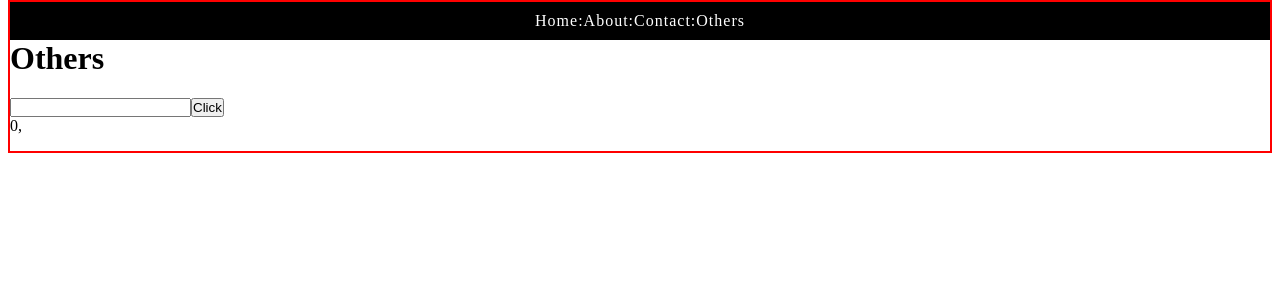
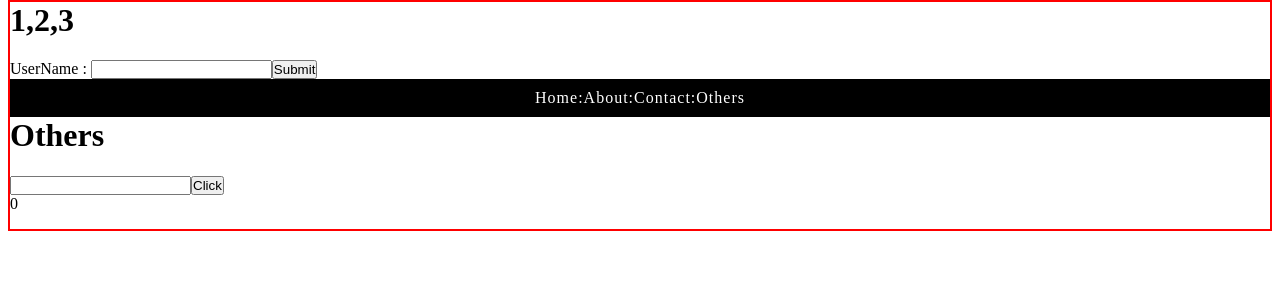
Before and after one commit to Sadaan-Siddique/Practice, a React (Create React App) app: page /others in a window 1280 px wide. Shown: the top 300 px of the page. Built offline with nearby package versions, Linux system fonts and the light colour scheme.

Commit message:
UseState_UseEffect

```diff
--- a/src/Product.jsx
+++ b/src/Product.jsx
@@ -8,6 +8,7 @@ function Product() {
     var b;
     function inptfunc(e){
       setInpt(e.target.value);
+      console.log(inpt);
     }
     function btn(){
     setArr([...arr,inpt]);
@@ -31,7 +32,7 @@ function Product() {
     // HTML
     return(
       <>
-      <h1>{arr}</h1>
+      <h1>{arr+inpt}</h1>
       UserName :    <input type="text" onChange={inptfunc}/>
       <button onClick={btn}>Submit</button>
       </>
--- a/src/components/Others.jsx
+++ b/src/components/Others.jsx
@@ -1,21 +1,27 @@
-import React from 'react'
+import React, { useEffect } from 'react'
 import { Link } from "react-router-dom";
 import { UseEffect, useState } from 'react';
+import Product from '../Product';
 function Others() {
     // React Hooks
     const [icon, setIcon] = useState(0)
-    const [inptValue , setInptValue] = useState("");
-    const [arr , setArr] = useState([]);
+    const [inpt, setInpt] = useState('');
+    const [arr, setArr] = useState([]);
     // JS
     function inptfunc(e){
-        setInptValue(e.targetvalue);
+        setInpt(e.target.value);
+        setArr([inpt])
+      }
+    function newfunc(){
+      console.log(arr);
+    }
+    //   UseEffect
+      useEffect(newfunc,[icon]);
 
-        console.log(inptValue);
-    }
     let strng = 'Reload';
-    console.log('Component Reload');
     return (
         <>
+        <Product/>
             <nav>
                 <Link style={{ color: 'white', textDecoration: 'none' }} to="/">Home</Link>:
                 <Link style={{ color: 'white', textDecoration: 'none' }} to="/about">About</Link>:
@@ -26,14 +32,14 @@ function Others() {
                 Others
             </h1>
             <input type="text" onChange={inptfunc} />
-            <button onClick={()=>{
-                setIcon(icon + 1*2);
-                console.log(strng.replace('Reload','Component Reload'),icon);
+            <button onClick={() => {
+                setIcon(icon + 1 * 2);
+                console.log(strng.replace('Reload', 'Component Reload'), icon);
             }}>
                 Click
             </button>
             <p>
-                {icon},{inptValue}
+                {icon+' '+inpt}
 
             </p>
         </>
```
